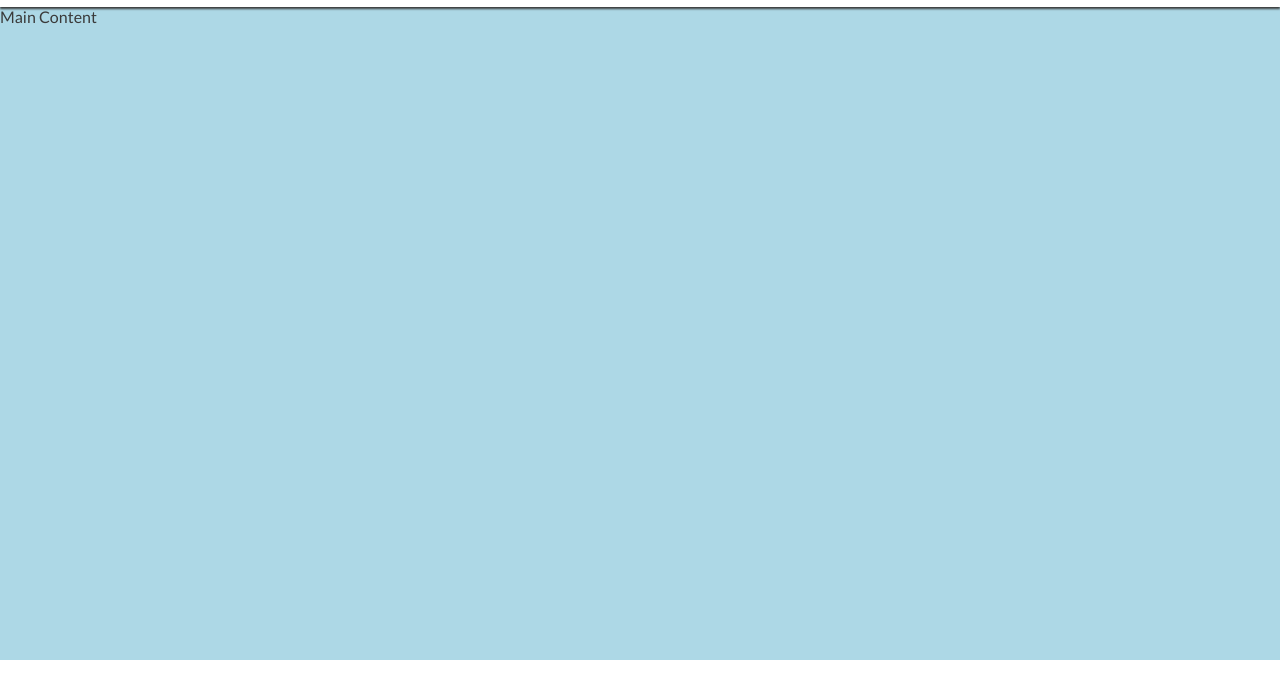
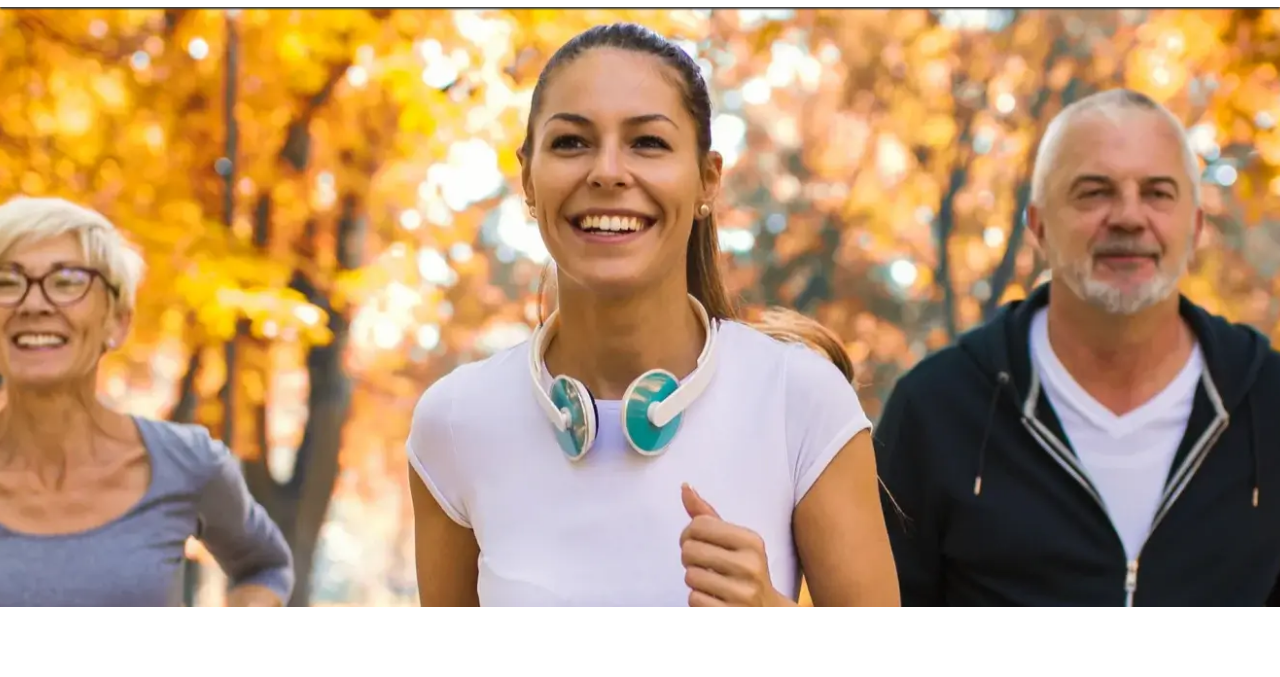
Before and after one commit to stash-f/Love-running, a plain HTML site: page index.html in a window 1280 px wide. Shown: the part 72-749 px from the top of the page. Drawn offline with nearby package versions, Linux system fonts and the light colour scheme.

Commit message:
Add hero image

```diff
--- a/assets/css/style.css
+++ b/assets/css/style.css
@@ -86,11 +86,18 @@ nav {
 
 /*main*/
 main {
-    background-color: lightblue;
     /* Make main element take up any surplus space to push footer down */
     flex: 1 0 auto;
     margin-top: 47px;
 }
+
+/* Hero section*/
+#hero {
+    height: 600px;
+    width: 100%;
+    background: url("../images/hero-image.webp") no-repeat center center/cover;
+}
+
 
 /*footer*/
 #social-networks {
--- a/index.html
+++ b/index.html
@@ -37,7 +37,9 @@
     </header>
 
     <!--Main content-->
-    <main> Main Content</main>
+    <main>
+        <section id="hero"></section>
+    </main>
 
     <!--footer-->
     <footer>
```
Also changed, not shown: assets/images/hero-image.webp (added).
